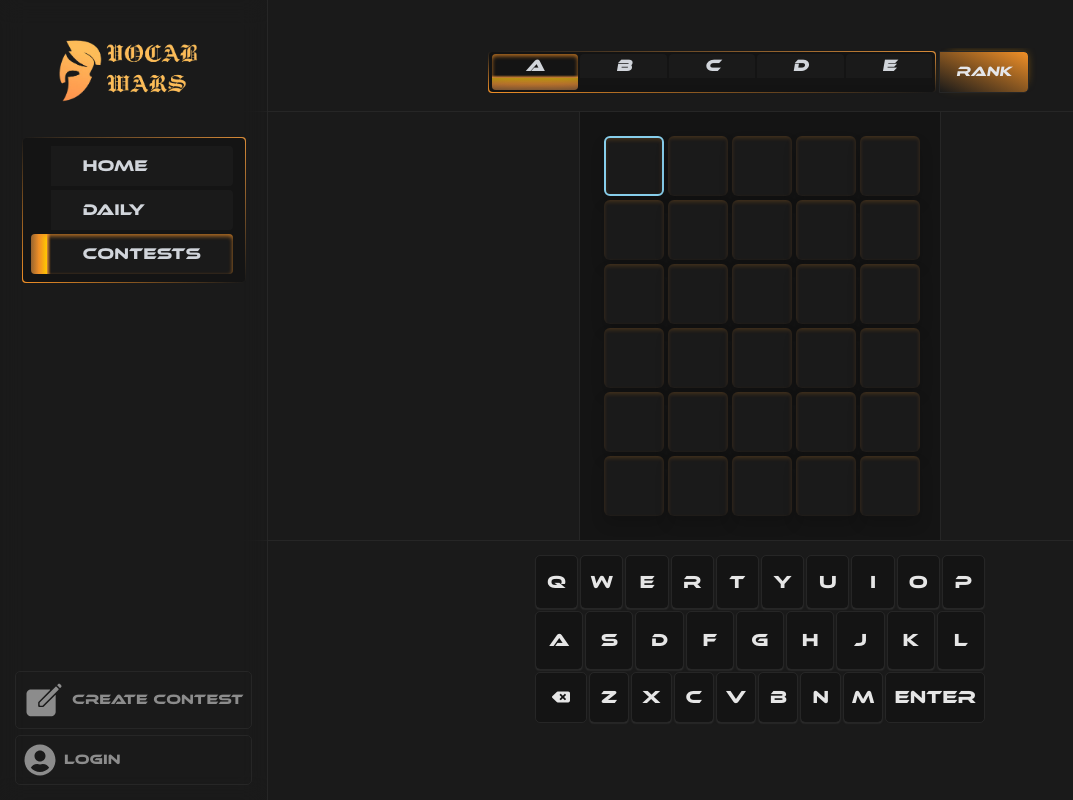
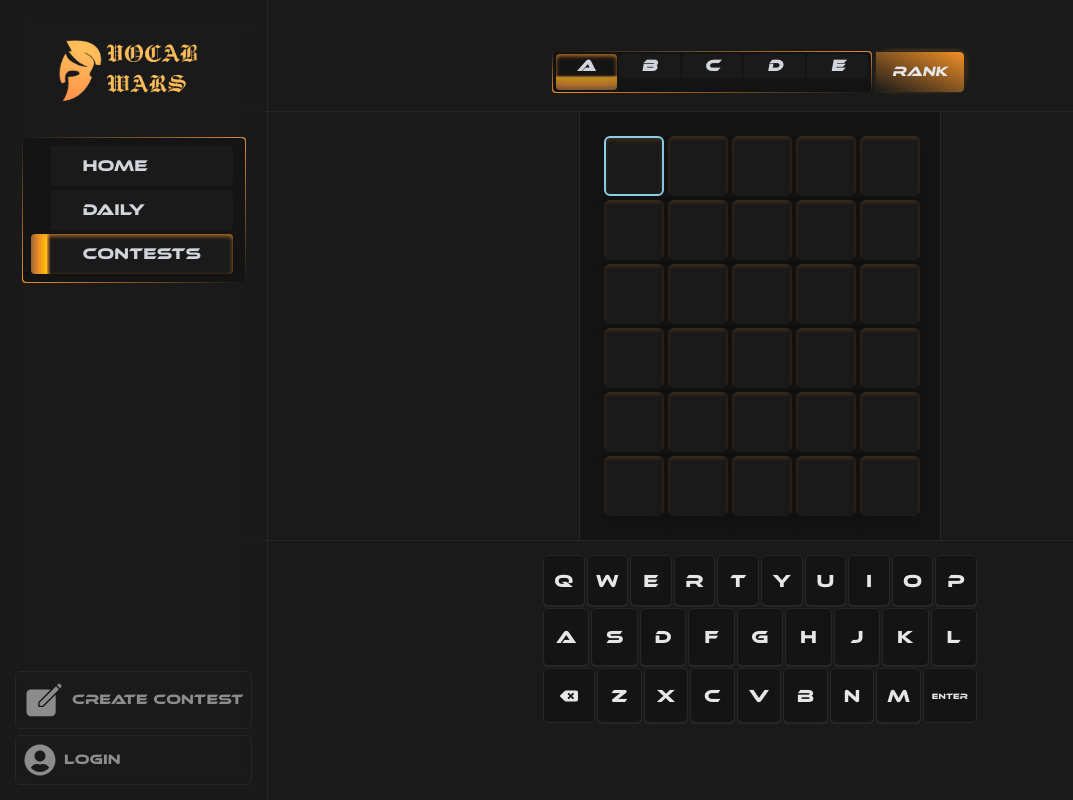
Before and after one commit to million-t/Vocab-Wars-Frontend, a Next.js app: page /contests/1/words in a window 1280 px wide. Shown: the whole page, without its empty margins (0-1073 px from the left). Built offline with nearby package versions, Linux system fonts and the light colour scheme.

Commit message:
improve navbar ui

```diff
--- a/app/contests/[id]/words/page.tsx
+++ b/app/contests/[id]/words/page.tsx
@@ -43,8 +43,8 @@ export default function ContestWords() {
   return (
     <div className="flex flex-col items-center">
       {/* Nav */}
-      <div className="flex w-full justify-center items-center  px-4 pb-4">
-        <div className="w-full max-w-md">
+      <div className="flex w-full max-w-md justify-center items-center  px-4 pb-4">
+        <div className="w-full ">
           <div className=" w-full p-[1px] bg-gradient-to-bl from-[#DA8C38] via-transparent to-[#F19027] rounded ">
             <div
               className={` ${style.navWrapper}  rounded bg-[#141414] flex flex-col gap-3 p-[2px] w-full max-w-md mr-1 overflow-hidden`}
@@ -143,7 +143,7 @@ export default function ContestWords() {
       </div>
 
       {/* Keyboard */}
-      <div className="flex flex-col items-center gap-1 py-4 text-[10px] md:text-lg w-full h-auto  max-w-md">
+      <div className="flex flex-col items-center gap-1 py-4 px-2 text-[10px] md:text-lg w-full h-auto  max-w-md">
         <div className="flex gap-1 w-full h-auto">
           {row1Letters.map((letter, index) => {
             return (
@@ -207,7 +207,7 @@ export default function ContestWords() {
               </button>
             );
           })}
-          <button className="p-2  bg-[#141414] outline outline-1 outline-[#262626] rounded">
+          <button className="p-2 text-[8px] bg-[#141414] outline outline-1 outline-[#262626] rounded">
             Enter
           </button>
         </div>
--- a/app/contests/layout.tsx
+++ b/app/contests/layout.tsx
@@ -44,8 +44,9 @@ export default function ArenaLayout({
         </div>
 
         <button
-        onClick={handleLogin}
-        className="m-2 rounded p-2 bg-slate-800 text-gray-100">
+          onClick={handleLogin}
+          className="m-2 rounded p-2 bg-slate-800 text-gray-100"
+        >
           Login
         </button>
       </div>
--- a/components/nav-bar/nav.tsx
+++ b/components/nav-bar/nav.tsx
@@ -6,6 +6,7 @@ import { usePathname } from "next/navigation";
 import { FaUserCircle } from "react-icons/fa";
 import { IoIosCreate } from "react-icons/io";
 import Image from "next/image";
+import { RiArrowLeftDoubleFill } from "react-icons/ri";
 
 const indicatorHeight = 40;
 const navItems = ["Home", "Daily", "Contests"];
@@ -39,17 +40,6 @@ const NavBar = () => {
       setActiveIndex(index);
     }
   };
-  console.log(isNavVisible);
-
-  const toggleNavVisibility = () => {
-    if (isNavVisible) {
-      console.log("nav is visible");
-      setIsNavVisible(false);
-    } else {
-      setIsNavVisible(true);
-      console.log("nav is not visible");
-    }
-  };
 
   const handleClickOutside = (event: MouseEvent) => {
     if (navRef.current && !navRef.current.contains(event.target as Node)) {
@@ -65,7 +55,6 @@ const NavBar = () => {
   };
 
   const handleTouchEnd = () => {
-
     if (touchStartX.current - touchEndX.current > 150) {
       setIsNavVisible(false);
     }
@@ -92,13 +81,15 @@ const NavBar = () => {
     };
   }, [isNavVisible]);
   return (
-    <div className=" ">
+    <>
       <button
-        className="md:hidden p-4 absolute z-40 "
-        onClick={toggleNavVisibility}
+        className={`md:hidden p-4 absolute z-40 transition-all duration-1000 ${
+          isNavVisible ? "hidden" : ""
+        }`}
+        onClick={() => setIsNavVisible(true)}
       >
         <svg
-          className="w-6 h-6"
+          className="w-5 h-5 text-gray-300"
           fill="none"
           stroke="currentColor"
           viewBox="0 0 24 24"
@@ -112,14 +103,14 @@ const NavBar = () => {
           ></path>
         </svg>
       </button>
-      {/* <div className="flex flex-col  p-2 h-16  md:h-[87.5px] outline outline-1 outline-[#262626] "> */}
-
-      {/* </div> */}
       <div
         ref={navRef}
-        className={`z-40 absolute   ${
+        className={`flex z-40 absolute   ${
           isNavVisible ? "translate-x-0" : "-translate-x-full"
-        } md:translate-x-0 transition-transform duration-300 flex w-fit h-full  overflow-y-auto overflow-x-hidden outline outline-1 outline-[#262626] p-4 backdrop-filter backdrop-blur-md`}
+        } md:translate-x-0 transition-transform duration-300 w-fit h-full items-start`}
+      >
+        <div
+          className={` flex w-fit h-full  overflow-y-auto overflow-x-hidden outline outline-1 outline-[#262626] p-4 backdrop-filter backdrop-blur-md`}
         >
           <div className="w-full flex flex-col items-center">
             <div className="relative w-full h-28 mt-4 mb-8">
@@ -186,7 +177,14 @@ const NavBar = () => {
             </div>
           </div>
         </div>
+        <button
+          onClick={() => setIsNavVisible(false)}
+          className="p-2 md:hidden"
+        >
+          <RiArrowLeftDoubleFill className={`w-7 h-auto text-gray-300/75 `} />
+        </button>
       </div>
+    </>
   );
 };
 
```
Lines whose indentation alone changed are shown as unchanged.
